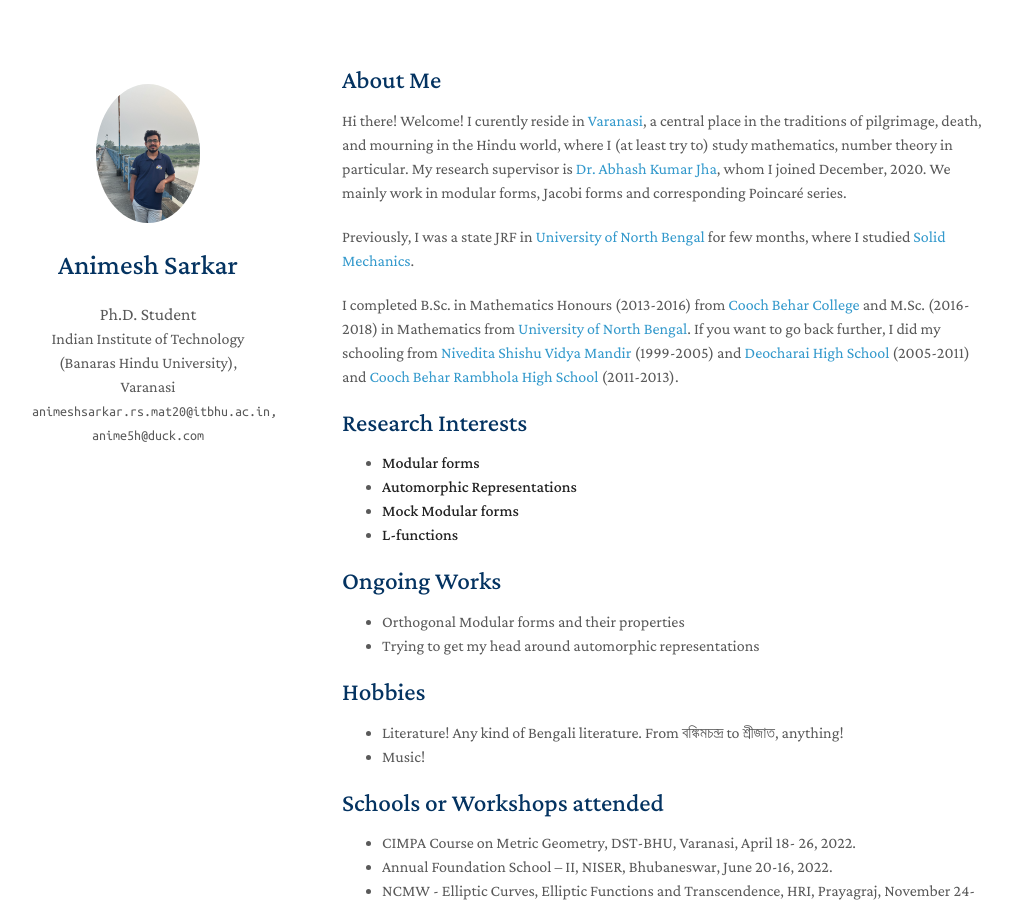
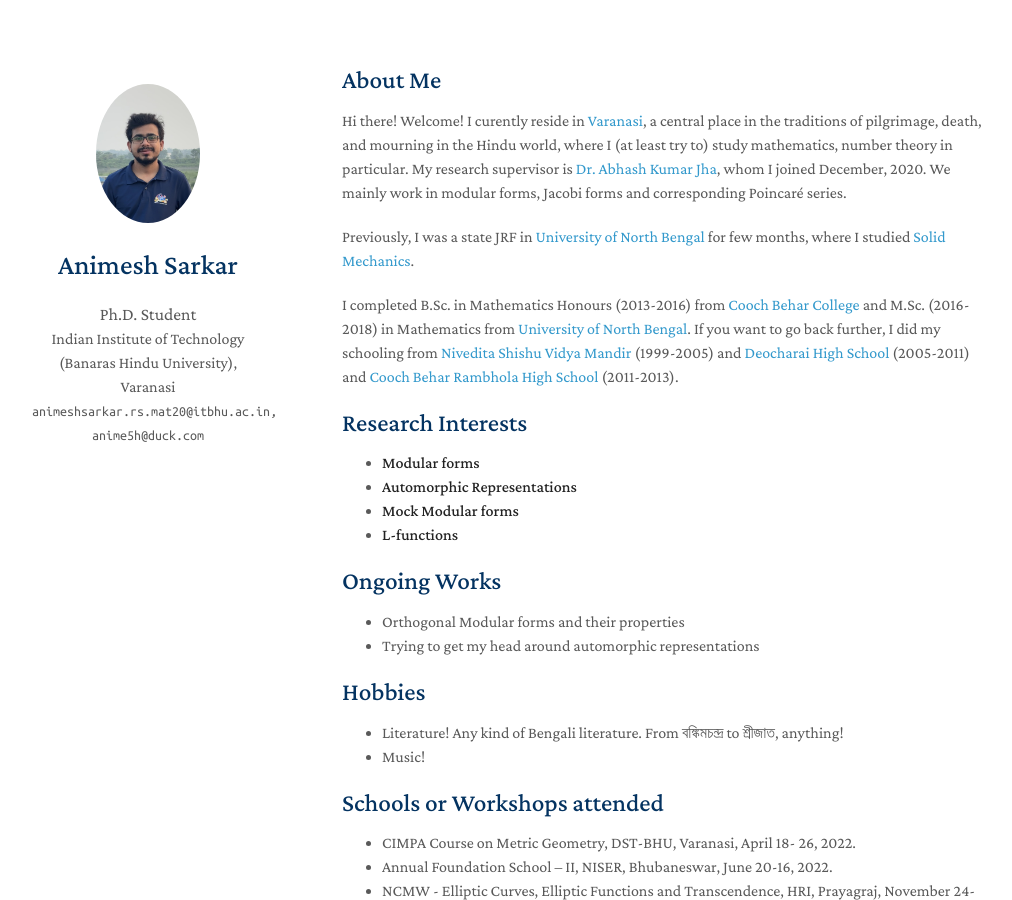
Before and after one commit to 4nimesh/4nimesh.github.io, a Jekyll site: the page built from index.md, in a window 1280 px wide and 900 px high. Shown: the whole window, without its empty margins (128-1140 px from the left). Built offline with Jekyll 4.4.1, drawn with Linux system fonts in a browser that asks for light colours; a style sheet for code colours, icons or effects is not loaded; our own code applies the rules of GitHub Pages for plain Markdown files.

```diff
--- a/_config.yml
+++ b/_config.yml
@@ -12,7 +12,7 @@ description: Animesh Sarkar is a scholar of Number Theory in the Dept. of Mathem
 
 # Links
 # If you don't need one of them, you may delete the corresponding line.
-# google_scholar: https://scholar.google.com/
+google_scholar: https://scholar.google.com/citations?user=NRqUK0cAAAAJ&hl=en
 # cv_link: assets/files/curriculum_vitae.pdf
 # github_link: https://github.com/
 # linkedin: https://www.linkedin.com/
@@ -20,7 +20,7 @@ description: Animesh Sarkar is a scholar of Number Theory in the Dept. of Mathem
 
 # Images (e.g., your profile picture and your website's favicon)
 # "favicon" and "favicon_dark" are used for the light and dark modes, respectively.
-avatar: ./assets/images/IMG_5019.jpg
+avatar: ./assets/images/IMG_4642.jpeg
 favicon: ./assets/images/computer.png
 # favicon_dark: ./assets/img/favicon-dark.png
 
```
Also changed, not shown: assets/images/IMG_4642.jpeg (added).
